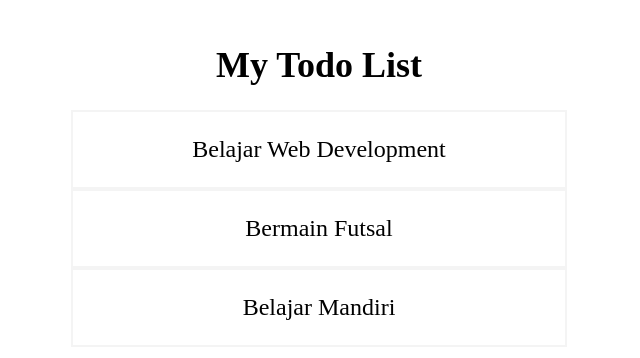
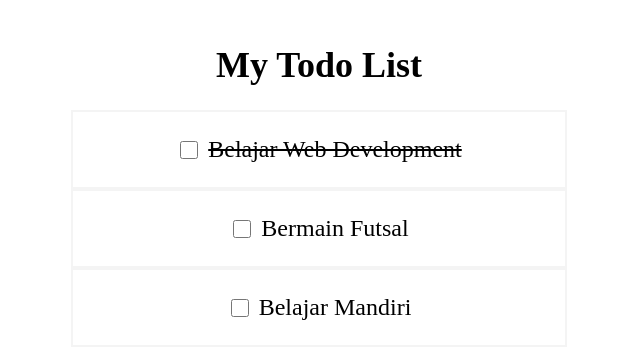
Before and after one commit to Bayuadam/Todo, a React (Vite) app: page / in a window 1280 px wide. Shown: the top 358 px of the page, without its empty margins (321-961 px from the left). Built offline with nearby package versions, Linux system fonts and the light colour scheme.

Commit message:
Develop toggle todo feature

```diff
--- a/src/App.jsx
+++ b/src/App.jsx
@@ -6,7 +6,7 @@ function App() {
     {
       id: 1,
       title: "Belajar Web Development",
-      completed: false,
+      completed: true,
     },
     {
       id: 2,
@@ -20,13 +20,21 @@ function App() {
     },
   ]);
 
-  // console.log(todos);
+  const toggleCompleted = (todoId) => {
+    const updatedTodos = todos.map((todo) => {
+      if (todo.id === todoId) {
+        todo.completed = !todo.completed;
+      }
+      return todo;
+    });
+    setTodos(updatedTodos);
+  };
 
   return (
     //  CSS
     <div style={{ textAlign: "center", padding: "12px" }}>
       <h1 style={{ fontSize: "36px" }}>My Todo List</h1>
-      <Todos todos={todos} />
+      <Todos todos={todos} toggleCompleted={toggleCompleted} />
     </div>
   );
 }
--- a/src/components/TodoItem.jsx
+++ b/src/components/TodoItem.jsx
@@ -1,9 +1,32 @@
 import React from "react";
 
 const TodoItem = (props) => {
+  const getTodoTitleStyle = () => {
+    if (props.todo.completed === true) {
+      return { textDecoration: "line-through" };
+    } else {
+      return { textDecoration: "none" };
+    }
+  };
+
   return (
-    <div style={{ border: "2px solid #f4f4f4", fontSize: "24px" }}>
-      <p>{props.todo.title}</p>
+    <div
+      style={{
+        border: "2px solid #f4f4f4",
+        fontSize: "24px",
+        display: "flex",
+        justifyContent: "center",
+        alignItems: "center",
+      }}
+    >
+      <input
+        type="checkbox"
+        style={{ marginRight: "10px", height: "18px", width: "18px" }}
+        onChange={() => {
+          props.toggleCompleted(props.todo.id);
+        }}
+      />
+      <p style={getTodoTitleStyle()}>{props.todo.title}</p>
     </div>
   );
 };
--- a/src/components/Todos.jsx
+++ b/src/components/Todos.jsx
@@ -5,7 +5,13 @@ const Todos = (props) => {
   return (
     <div style={{ width: "40%", margin: "0 auto" }}>
       {props.todos.map((todo) => {
-        return <TodoItem key={todo.id} todo={todo} />;
+        return (
+          <TodoItem
+            key={todo.id}
+            todo={todo}
+            toggleCompleted={props.toggleCompleted}
+          />
+        );
       })}
     </div>
   );
```
